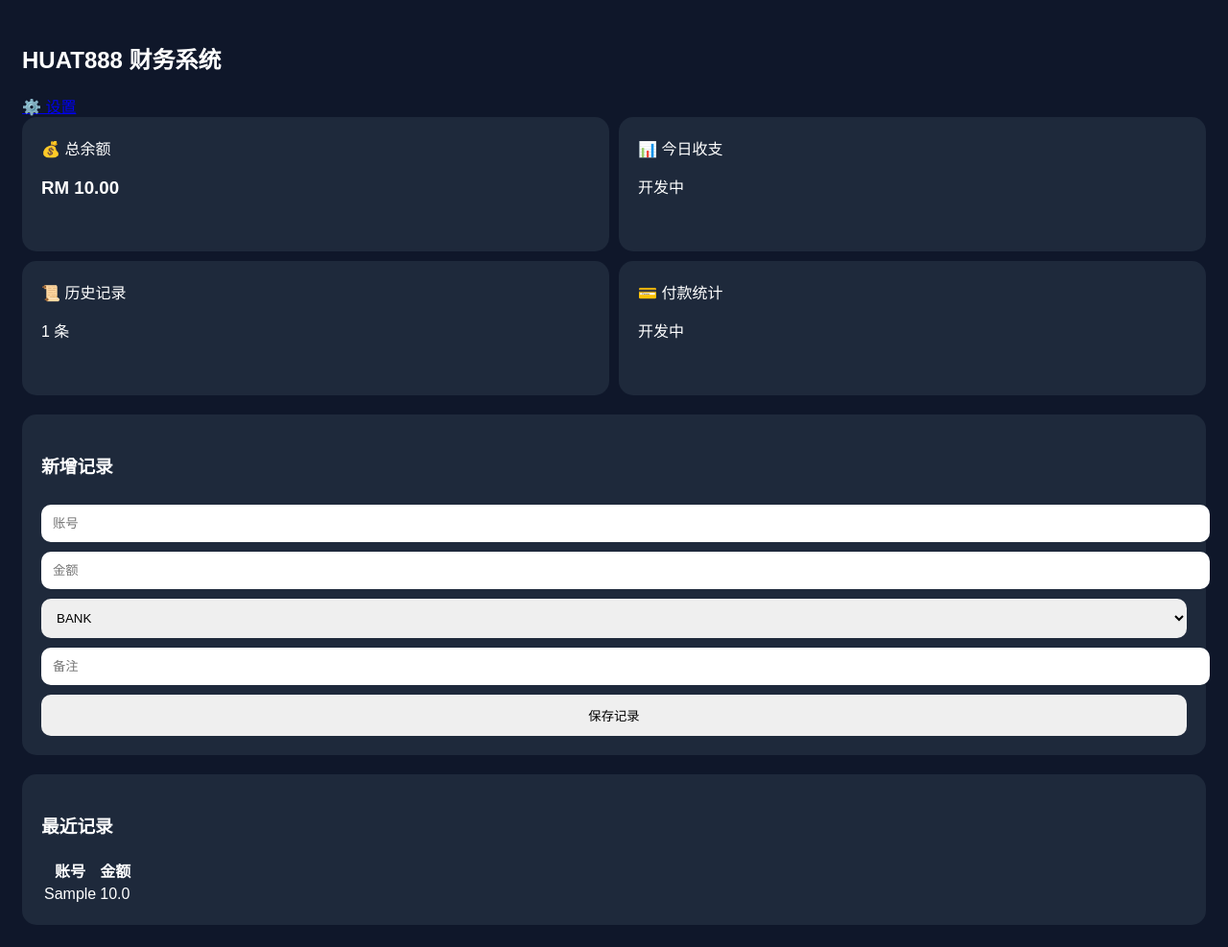
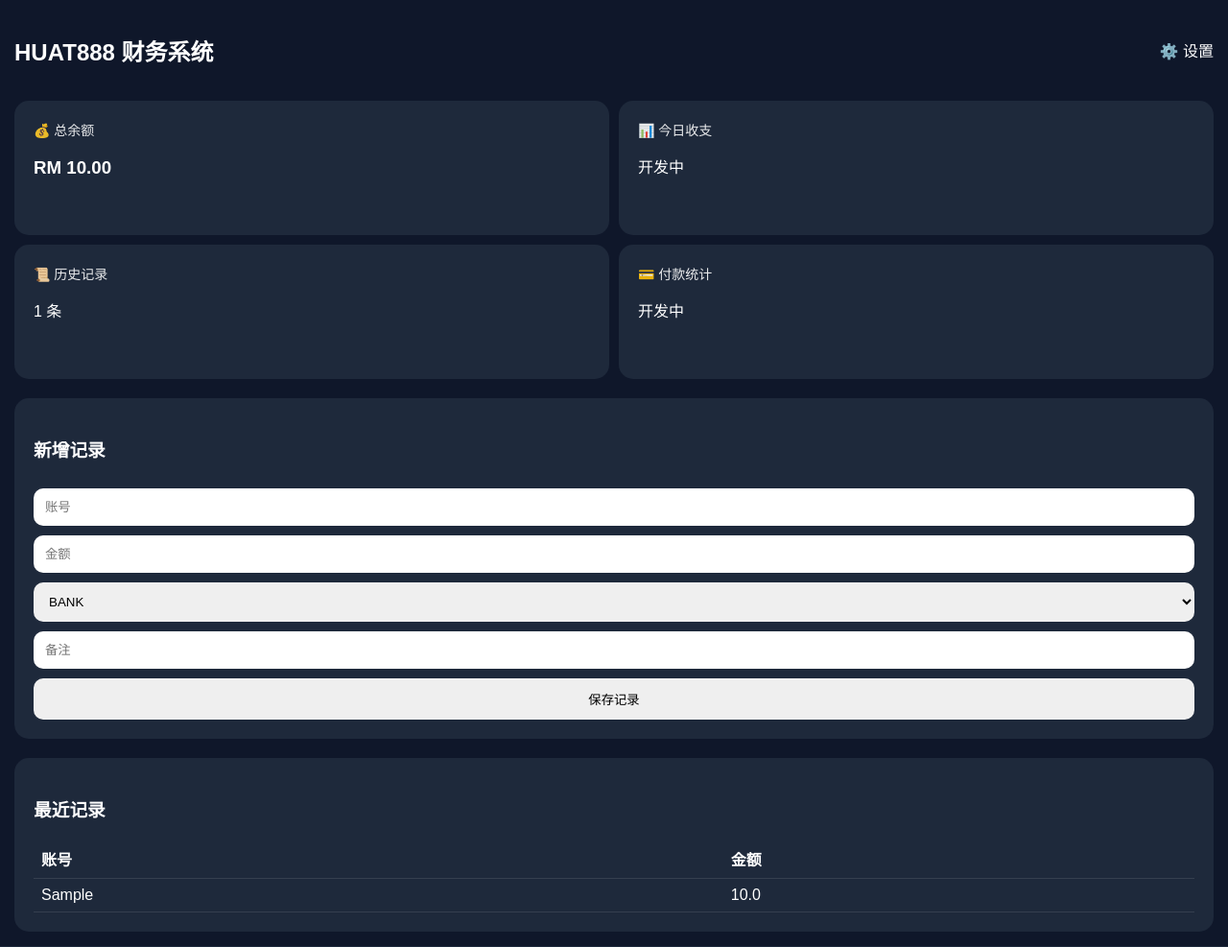
Before and after one commit to cyi072907-cpu/finance-systemi, a Flask app: page / in a window 1280 px wide. Shown: the whole page at 96% size. Run offline with Flask 3, Linux system fonts and the light colour scheme; the visitor is signed in with stand-in values (Sample User, id 1); tables that the repository leaves empty hold one stand-in row (values such as "Sample post").

Commit message:
更新 style.css

```diff
--- a/static/style.css
+++ b/static/style.css
@@ -3,6 +3,14 @@ body{
     color:white;
     font-family:sans-serif;
     padding:15px;
+    margin:0;
+}
+
+.top-bar{
+    display:flex;
+    justify-content:space-between;
+    align-items:center;
+    margin-bottom:15px;
 }
 
 .grid{
@@ -16,6 +24,11 @@ body{
     border-radius:15px;
     padding:20px;
     min-height:100px;
+}
+
+.title{
+    font-size:14px;
+    opacity:0.9;
 }
 
 .card{
@@ -33,4 +46,26 @@ button{
     margin-top:10px;
     border-radius:10px;
     border:none;
+    box-sizing:border-box;
 }
+
+button{
+    cursor:pointer;
+}
+
+a{
+    color:white;
+    text-decoration:none;
+}
+
+table{
+    width:100%;
+    border-collapse:collapse;
+}
+
+th,
+td{
+    text-align:left;
+    padding:8px;
+    border-bottom:1px solid rgba(255,255,255,0.1);
+}
```
